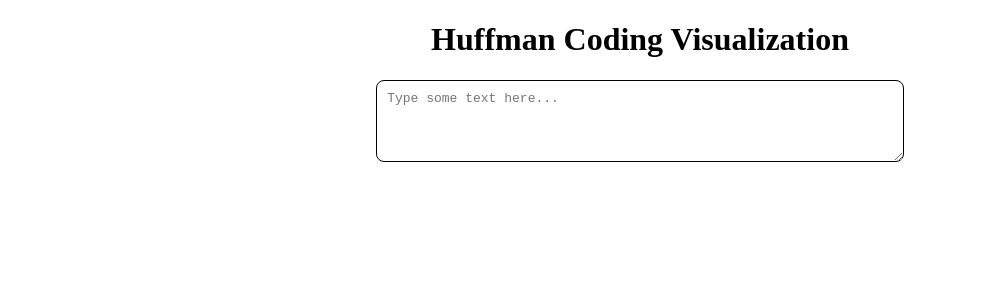
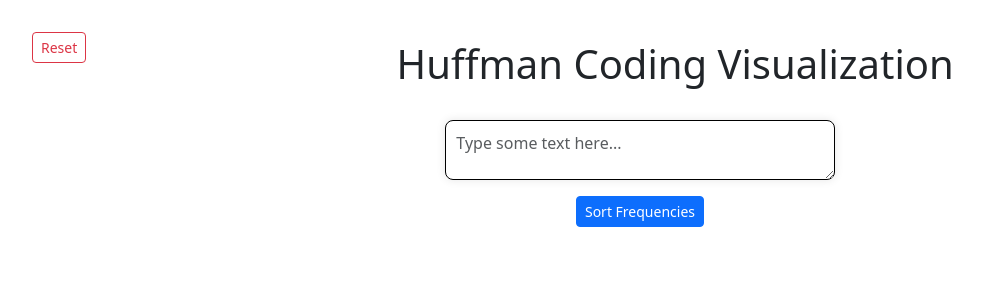
Before and after one commit to saathvikpd/HuffmanViz, a SvelteKit app: page / in a window 1280 px wide. Shown: the top 300 px of the page, without its empty margins (0-982 px from the left). Built offline with nearby package versions, Linux system fonts and the light colour scheme.

Commit message:
page layout

```diff
--- a/package.json
+++ b/package.json
@@ -25,6 +25,7 @@
 	},
 	"type": "module",
 	"dependencies": {
+		"bootstrap": "^5.3.3",
 		"d3": "^7.9.0",
 		"lodash-es": "^4.17.21"
 	}
--- a/src/app.html
+++ b/src/app.html
@@ -5,8 +5,10 @@
 		<link rel="icon" href="%sveltekit.assets%/favicon.png" />
 		<meta name="viewport" content="width=device-width, initial-scale=1" />
 		%sveltekit.head%
+		<link rel="stylesheet" href="/node_modules/bootstrap/dist/css/bootstrap.min.css">
 	</head>
 	<body data-sveltekit-preload-data="hover">
 		<div style="display: contents">%sveltekit.body%</div>
+		<script src="/node_modules/bootstrap/dist/js/bootstrap.bundle.min.js"></script>
 	</body>
 </html>
--- a/src/components/Frequencies.svelte
+++ b/src/components/Frequencies.svelte
@@ -1,29 +1,30 @@
 <script>
-    import { onMount } from 'svelte';
+    import { onMount, createEventDispatcher } from 'svelte';
     import * as d3 from 'd3';
-    import { debounce } from 'lodash-es';
+
     export let userInput;
+    const dispatch = createEventDispatcher();
+    let isSorted = false;
 
+    let data = calculateFrequencies(userInput);
+
+    // Function to calculate and return character frequencies in order of appearance
     function calculateFrequencies(text) {
-      const freqMap = {};
-      text.split('').forEach(char => {
-        freqMap[char] = (freqMap[char] || 0) + 1;
+        let sanitizedText = text.toUpperCase().replace(/[\W_]+/g, '');
+        let freqMap = new Map();
+        sanitizedText.split('').forEach(char => {
+            freqMap.set(char, (freqMap.get(char) || 0) + 1);
         });
-      return Object.entries(freqMap)
-                   .map(([character, frequency]) => ({ character, frequency }))
-                   .sort((a, b) => b.frequency - a.frequency);
+        return Array.from(freqMap.entries()).map(([character, frequency]) => ({ character, frequency }));
     }
 
-    let data = [];
-
-    $: data = calculateFrequencies(userInput), debouncedUpdateHistogram();
-
-    let debouncedUpdateHistogram = debounce(() => {
+    // Function to sort frequencies in descending order
+    function sortFrequencies() {
+        isSorted = true;
+        dispatch('lockInput', true); // Dispatch event to lock the input box
+        data.sort((a, b) => a.frequency - b.frequency);
         updateHistogram();
-    }, 250); // Wait for 500ms of inactivity before calling updateHistogram
-
-    // Use the debounced function in your reactive statement
-    $: userInput, debouncedUpdateHistogram();
+    }
 
     function updateHistogram() {
         if (data.length === 0) return;
@@ -34,6 +35,9 @@
         const chartWidth = 400; // Fixed chart width
         const heightPerBar = 25; // Including space between bars
         const chartHeight = data.length * heightPerBar + margin.top + margin.bottom; // Dynamic chart height
+
+        // Set animation duration
+        const duration = 750;
 
         svg.attr('height', chartHeight); // Update SVG height dynamically based on data
 
@@ -53,34 +57,73 @@
         const chartBody = svg.select('g');
 
         // Bind data to bars and labels
-        const bars = chartBody.selectAll('.bar').data(data, d => d.character);
+
         const labels = chartBody.selectAll('.label').data(data, d => d.character);
 
         // Transition for animations
-        const transition = d3.transition().duration(750);
+        const transition = d3.transition().duration(duration);
 
-        // Update bars
-        bars.join(
-        enter => enter.append('rect')
-            .attr('class', 'bar')
-            .attr('x', 0)
-            .attr('y', d => y(d.character))
-            .attr('height', y.bandwidth())
-            .attr('fill', 'steelblue')
-            .attr('rx', 5) // Rounded corners
-            .attr('ry', 5)
-            .call(enter => enter.transition(transition)
-            .attr('width', d => x(d.frequency))), // Animate the entry of bars
-        update => update
-            .call(update => update.transition(transition)
-            .attr('y', d => y(d.character))
-            .attr('height', y.bandwidth()) // Ensure the height is updated
-            .attr('width', d => x(d.frequency))), // Animate bar width changes
-        exit => exit
-            .call(exit => exit.transition(transition)
-            .attr('width', 0)
-            .remove()) // Animate the exit of bars
-        );
+        // Select and bind data to a group container for each data point
+        const barGroups = chartBody.selectAll(".bar-group")
+            .data(data, d => d.character);
+
+        // Enter selection for the group
+        const barGroupEnter = barGroups.enter().append("g")
+            .attr("class", "bar-group");
+
+        // Append rect for each bar in the enter selection
+        barGroupEnter.append("rect")
+            .attr("class", "bar")
+            .attr("x", 0)
+            .attr("y", d => y(d.character))
+            .attr("height", y.bandwidth())
+            .attr("fill", "steelblue")
+            .attr("rx", 5) // Rounded corners
+            .attr("ry", 5)
+            .attr("width", 0) // Start with a width of 0 for new bars
+            .transition(d3.transition().duration(750))
+            .attr("width", d => x(d.frequency)); // Transition to the correct width
+
+        // Append text for the frequency label in the enter selection, initially hidden
+        barGroupEnter.append("text")
+            .attr("class", "freq-label")
+            .attr("text-anchor", "start")
+            .attr("dy", "0.35em")
+            .style("opacity", 0) // Start with labels hidden
+            .attr("x", d => x(d.frequency) + 10) // Position slightly to the right of the bar
+            .attr("y", d => y(d.character) + y.bandwidth() / 2);
+
+        // Merge the enter and update selections for bars to re-apply event listeners
+        const mergedBars = barGroupEnter.merge(barGroups).select(".bar");
+
+        mergedBars
+            .on("mouseover", function(event, d) {
+                d3.select(this).attr('fill', 'orange'); // Highlight color on hover
+                d3.select(this.parentNode).select(".freq-label")
+                    .style("opacity", 1); // Show the label on hover
+            })
+            .on("mouseout", function(d) {
+                d3.select(this).attr('fill', 'steelblue'); // Reset color on mouse out
+                d3.select(this.parentNode).select(".freq-label")
+                    .style("opacity", 0); // Hide the label on mouse out
+            });
+
+        // Apply transitions to merged bars for consistent updates
+        mergedBars.transition(d3.transition().duration(750))
+            .attr("y", d => y(d.character))
+            .attr("width", d => x(d.frequency));
+
+        // Ensure labels for all bars, including new ones, are correctly positioned
+        const mergedLabels = barGroupEnter.merge(barGroups).select(".freq-label");
+
+        mergedLabels
+            .attr("x", d => x(d.frequency) + 10) // Ensure label positions are updated
+            .attr("y", d => y(d.character) + y.bandwidth() / 2)
+            .text(d => d.frequency); // Update label text
+
+        // Continue with the removal of exiting groups if needed
+        barGroups.exit().remove();
+
 
         // Update labels
         labels.join(
@@ -97,20 +140,25 @@
                 .text(d => d.character)), // Animate label changes
             exit => exit.remove()
         );
-
-        // ... (rest of the event handlers) ...
     }
 
 
-    onMount(() => {
+    // React to userInput changes, but don't animate immediately
+    $: if (userInput && !isSorted) {
+        data = calculateFrequencies(userInput);
         updateHistogram();
-    });
+    }
+
+    // Watch for sort event
+    $: if (isSorted) {
+        updateHistogram(true); // Pass true to enable animations
+    }
 </script>
+
+<button type="button" class="btn btn-primary btn-sm" on:click={sortFrequencies} disabled={isSorted}>Sort Frequencies</button>
 
 <svg id="frequency-chart" width="400"></svg>
 
 <style>
-  .label {
-    font-size: 12px;
-  }
+
 </style>
--- a/src/routes/+page.svelte
+++ b/src/routes/+page.svelte
@@ -1,28 +1,86 @@
 <script>
+    import { tweened } from 'svelte/motion';
+    import { cubicOut } from 'svelte/easing';
     import Frequencies from '../components/Frequencies.svelte';
     let userInput = '';
+    let inputLocked = false;
+
+    const position = tweened(0, { // Start in the center (50% of the parent width)
+        duration: 400,
+        easing: cubicOut
+    });
+
+    // Handle the lockInput event from Frequencies component
+    function handleInputLock(event) {
+        inputLocked = event.detail;
+        if (inputLocked) {
+            position.set(0); // Move to the left (0% of the parent width)
+        } else {
+            position.set(50); // Return to the center
+        }
+    }
+
+    function reset() {
+        window.location.reload();
+    }
 </script>
 
-  <main>
-    <h1 id="titletext">Huffman Coding Visualization</h1>
-    <textarea class="text-input" bind:value={userInput} placeholder="Type some text here..."></textarea>
-    <Frequencies {userInput} />
-  </main>
+
+<div class="container-fluid">
+    <div class="row mb-3">
+        <div class="col-12">
+            <button type="button" class="btn btn-outline-danger btn-sm float-start" on:click={reset}>Reset</button>
+            <h1 class="text-center">Huffman Coding Visualization</h1>
+        </div>
+    </div>
+    <div class="row justify-content-center">
+        <div class="col-md-4" style="transform: translateX({$position}%);">
+            <div class="d-flex flex-column align-items-center">
+                <textarea
+                    class="text-input form-control mb-3"
+                    bind:value={userInput}
+                    placeholder="Type some text here..."
+                    disabled={inputLocked}
+                ></textarea>
+                <Frequencies {userInput} on:lockInput={handleInputLock} />
+            </div>
+        </div>
+        {#if inputLocked}
+            <!-- This div takes up the remaining space when input is locked -->
+            <div class="col-md-8">
+                <!-- Content for the remaining 2/3 of the page goes here -->
+            </div>
+        {/if}
+    </div>
+</div>
+
 
 <style>
-    #titletext {
-      text-align: center;
+    h1 {
+        margin-top: 0.5rem;
+        margin-bottom: 1rem;
     }
 
     .text-input {
-      width: 40%;
+        width: 100%; /* Bootstrap's form-control class is full width by default */
         height: 60px;
-      margin: 0 auto;
+        margin-bottom: 1rem; /* Bootstrap's spacing utility for margin bottom */
         display: block;
         border-radius: 8px;
         padding: 10px;
         font-size: 1em;
         border: 1px solid #000000;
-      box-shadow: #000000;
+        box-shadow: 0 0 10px rgba(0, 0, 0, 0.1);
+    }
+
+    .container-fluid {
+        padding: 2rem; /* Padding around the entire container */
+    }
+
+    .float-start {
+        margin-right: 1rem;
+    }
+    .row {
+        transition: margin-left 0.5s ease-in-out;
     }
 </style>
```
Also changed, not shown: 1 other file (tests, documents, lock files or other folders). Lines whose indentation alone changed are shown as unchanged.
